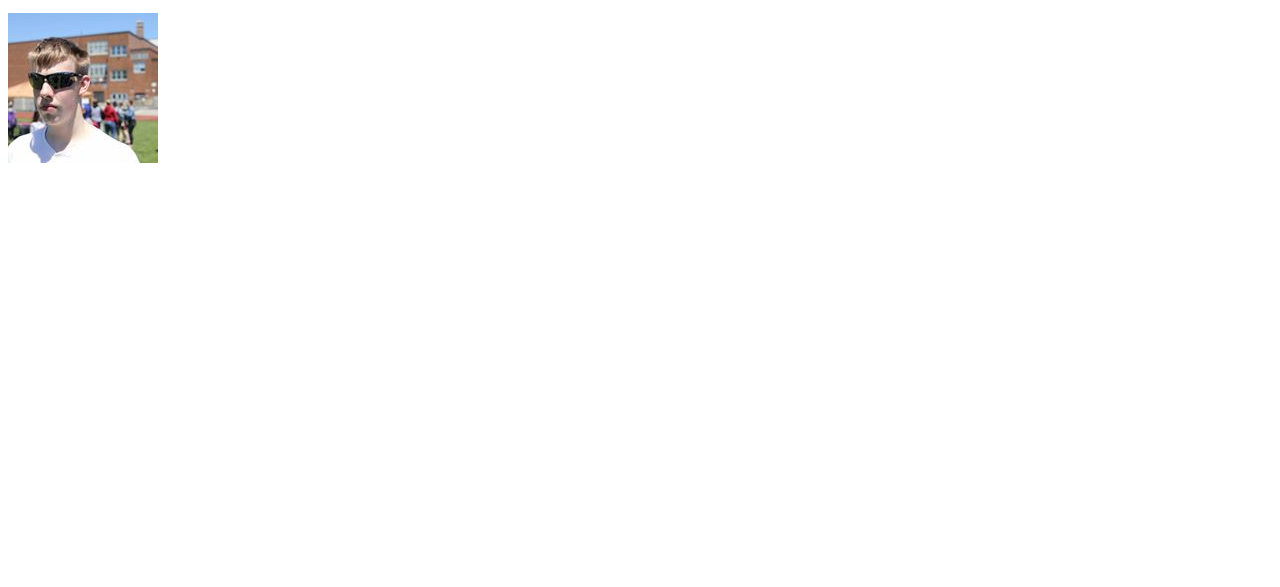
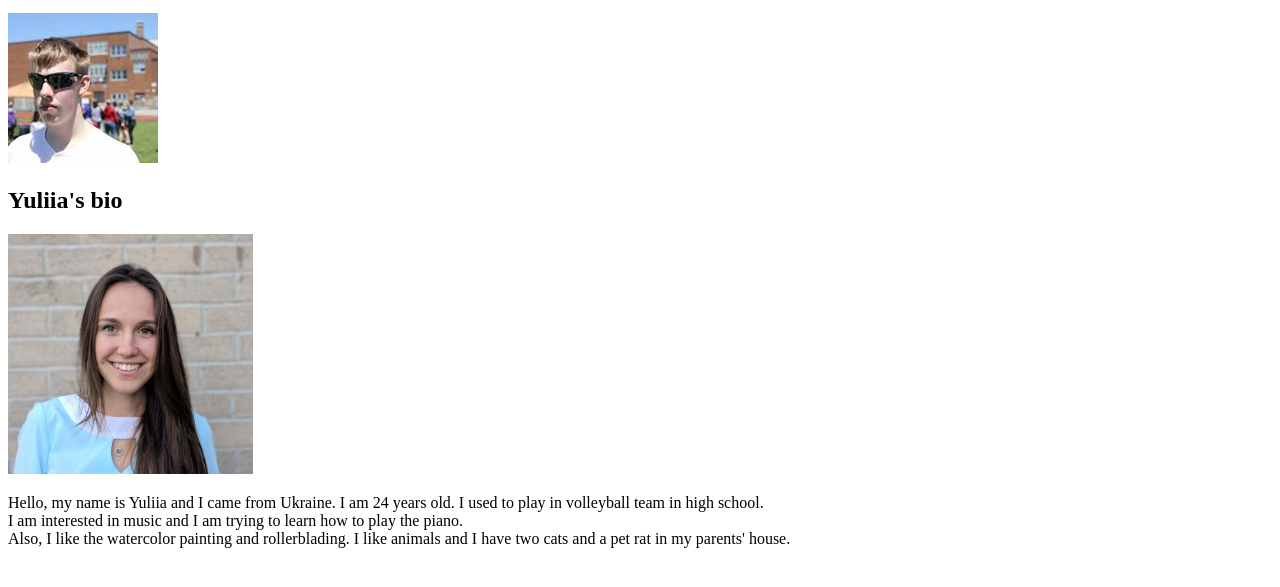
Before and after one commit to kmankeiran/Hollenbeck_K_Kandych_Y_HW1, a plain HTML site: page Hollenbeck_K_Kandych_Y_HW1/index.html in a window 1280 px wide. Shown: the part 119-706 px from the top of the page. Drawn offline with Linux system fonts and the light colour scheme; files whose address does not match are found by name.

Commit message:
Update index.html

```diff
--- a/Hollenbeck_K_Kandych_Y_HW1/index.html
+++ b/Hollenbeck_K_Kandych_Y_HW1/index.html
@@ -10,5 +10,15 @@
 		Hello my name is Keiran hollenbeck, I am 18 years old, turning 19 in November. I have 7 siblings and i am the youngest out of all of them. I like to wonder around London and go on mini advntures to take photos for my photography hobby. I appreciate the coding classes and hope to learn more about it.
 	</p>
 	<img src="images/hollenbeck_keiran.jpg" alt="Keiran looking to the left" title="My Name is Keiran" width="150" height="150">
-</body>
+
+	<h2>Yuliia's bio</h2>
+	<img src="/Users/julia/Desktop/hollenbeck_k_kandych_y_hw1/images/yuliiakandych.jpg" alt="yuliia's foto" width="245" height="240">
+	<p>
+		Hello, my name is Yuliia and I came from Ukraine. I am 24 years old. I used to play in volleyball team in high school.
+		  <br>I am interested in music and I am trying to learn how to play the piano. <br>Also, I like the watercolor painting and rollerblading. I like animals and I have two cats and a pet rat in my parents' house.
+	</p>
+
+
+	</body>
+
 </html>
```
